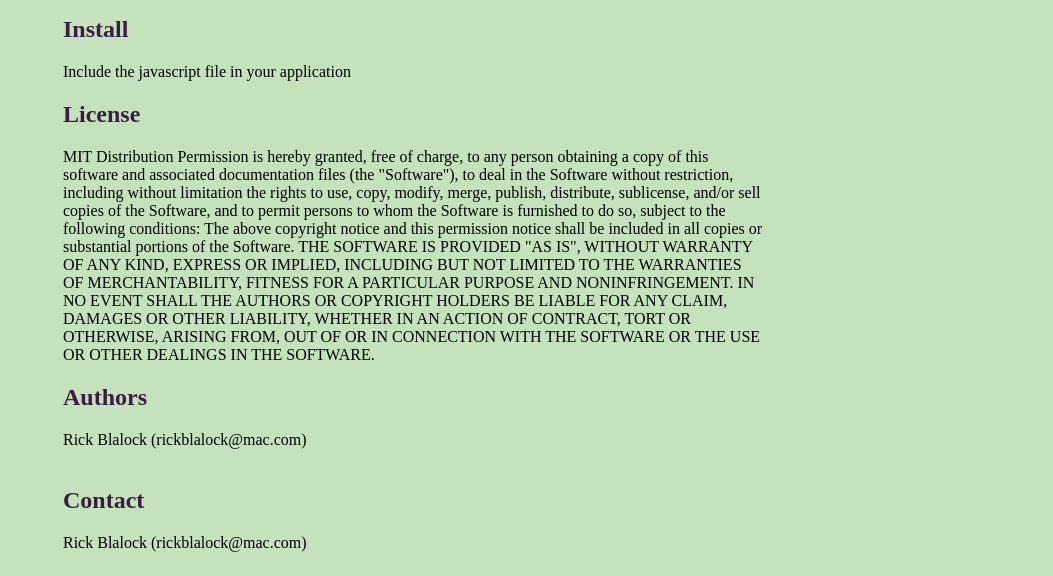
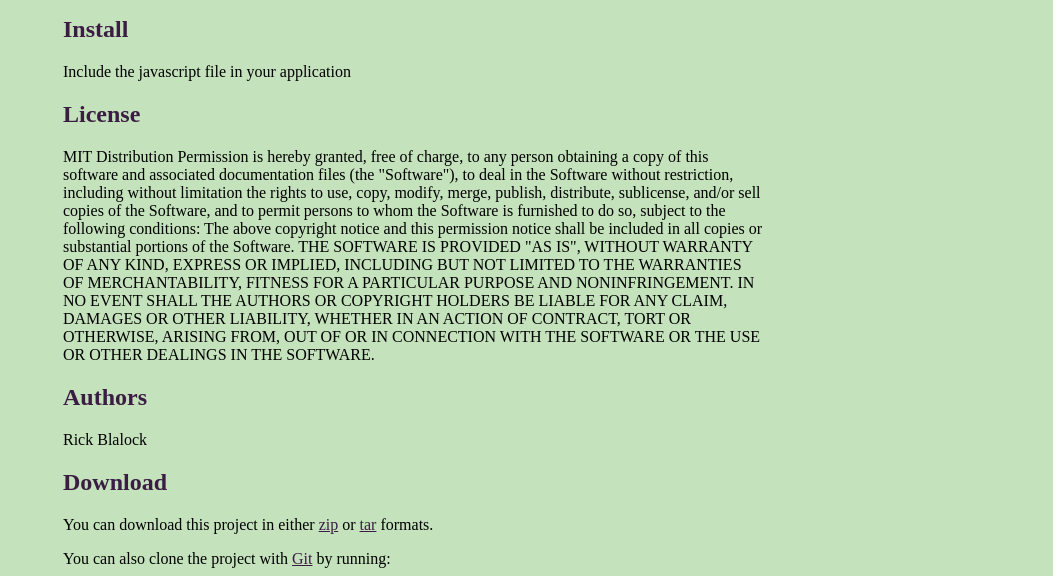
Before and after one commit to indieocean/TiFramework, a plain HTML site: page index.html in a window 1280 px wide. Shown: the part 335-911 px from the top of the page, without its empty margins (227-1280 px from the left). Drawn offline with Linux system fonts and the light colour scheme.

Commit message:
removed email

```diff
--- a/index.html
+++ b/index.html
@@ -78,12 +78,7 @@
   OF CONTRACT, TORT OR OTHERWISE, ARISING FROM, OUT OF OR IN CONNECTION
   WITH THE SOFTWARE OR THE USE OR OTHER DEALINGS IN THE SOFTWARE.</p>
 <h2>Authors</h2>
-<p>Rick Blalock (rickblalock@mac.com)
-<br/>
-<br/>      </p>
-<h2>Contact</h2>
-<p>Rick Blalock (rickblalock@mac.com)
-<br/>      </p>
+<p>Rick Blalock</p>
 
 
     <h2>Download</h2>
```
